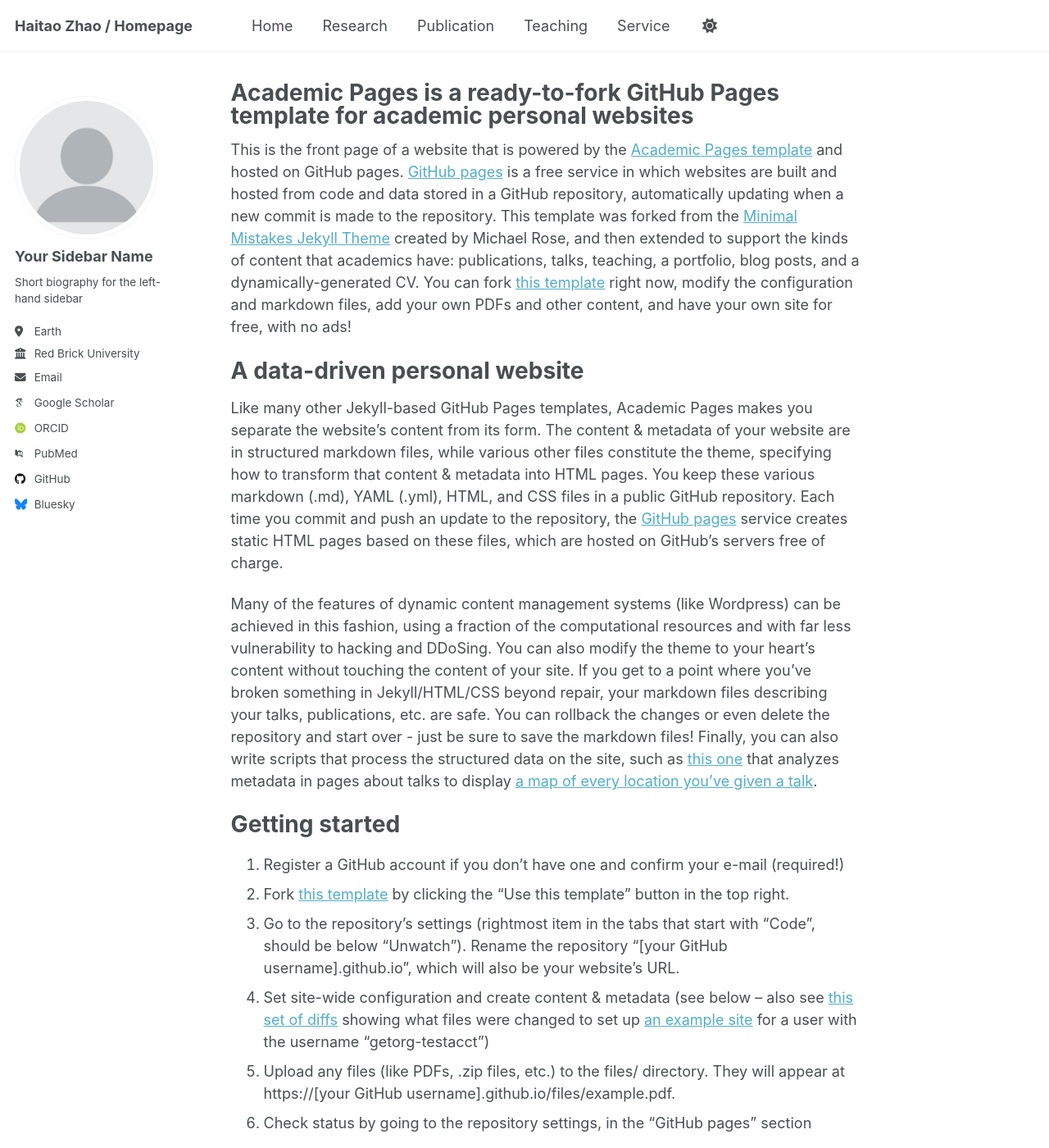
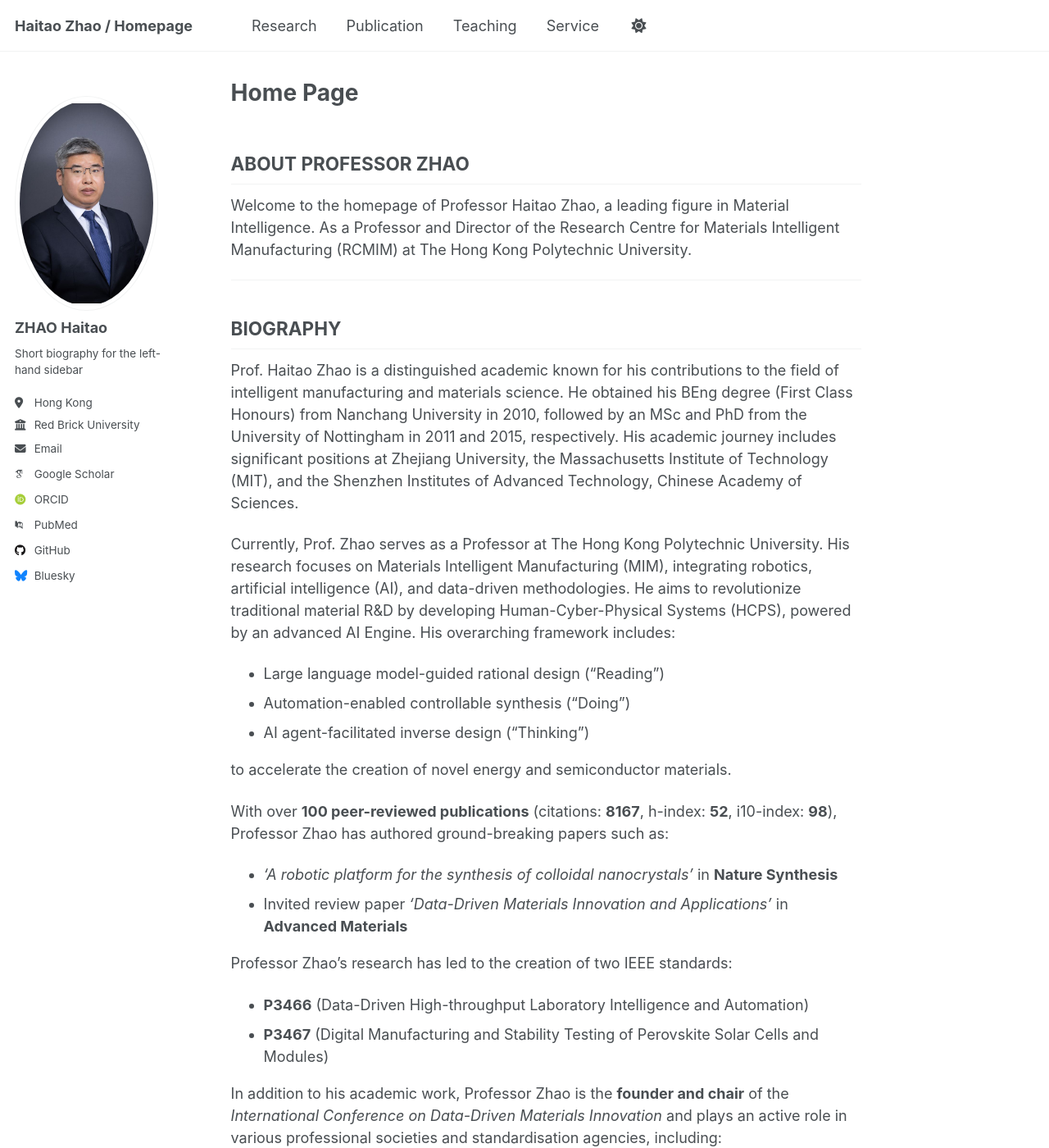
Before and after one commit to HaitaoZhao-PolyU/HaitaoZhao-PolyU.github.io, a Jekyll site: the page built from _pages/about.md, in a window 1280 px wide and 1400 px high. Shown: the whole window at 82% size. Built offline with Jekyll 4.4.1, drawn with Linux system fonts in a browser that asks for light colours; some web fonts are replaced; some of the changed text lies outside the part shown.

Commit message:
update home page and publications

```diff
--- a/_config.yml
+++ b/_config.yml
@@ -22,11 +22,11 @@ repository               : "haitaozhao-polyu/haitaozhao-polyu.github.io"
 #               Additional customization can be done by editing /_includes/author-profile.html
 author:
   # Biographic information
-  avatar           : "profile.png"
-  name             : "Your Sidebar Name"
+  avatar           : "ZHAO_Haitao.jpg"
+  name             : "ZHAO Haitao"
   pronouns         : # example: "she/her"
   bio              : "Short biography for the left-hand sidebar"
-  location         : "Earth"
+  location         : "Hong Kong"
   employer         : "Red Brick University"
   uri              : # URL
   email            : "none@example.org"
--- a/_data/navigation.yml
+++ b/_data/navigation.yml
@@ -8,8 +8,8 @@
 #      Markdown formatted page while the second is generated using JSON.
 
 main:
-  - title: "Home"
-    url: /home/
+  # - title: "Home"
+  #   url: /home/
 
   - title: "Research"
     url: /research/
--- a/_pages/about.md
+++ b/_pages/about.md
@@ -1,49 +1,101 @@
 ---
 permalink: /
-title: "Academic Pages is a ready-to-fork GitHub Pages template for academic personal websites"
+title: "Home Page"
 author_profile: true
 redirect_from:
   - /about/
   - /about.html
 ---
+## ABOUT PROFESSOR ZHAO
 
-This is the front page of a website that is powered by the [Academic Pages template](https://github.com/academicpages/academicpages.github.io) and hosted on GitHub pages. [GitHub pages](https://pages.github.com) is a free service in which websites are built and hosted from code and data stored in a GitHub repository, automatically updating when a new commit is made to the repository. This template was forked from the [Minimal Mistakes Jekyll Theme](https://mmistakes.github.io/minimal-mistakes/) created by Michael Rose, and then extended to support the kinds of content that academics have: publications, talks, teaching, a portfolio, blog posts, and a dynamically-generated CV. You can fork [this template](https://github.com/academicpages/academicpages.github.io) right now, modify the configuration and markdown files, add your own PDFs and other content, and have your own site for free, with no ads!
+Welcome to the homepage of Professor Haitao Zhao, a leading figure in Material Intelligence. As a Professor and Director of the Research Centre for Materials Intelligent Manufacturing (RCMIM) at The Hong Kong Polytechnic University.
 
-A data-driven personal website
-======
-Like many other Jekyll-based GitHub Pages templates, Academic Pages makes you separate the website's content from its form. The content & metadata of your website are in structured markdown files, while various other files constitute the theme, specifying how to transform that content & metadata into HTML pages. You keep these various markdown (.md), YAML (.yml), HTML, and CSS files in a public GitHub repository. Each time you commit and push an update to the repository, the [GitHub pages](https://pages.github.com/) service creates static HTML pages based on these files, which are hosted on GitHub's servers free of charge.
+---
 
-Many of the features of dynamic content management systems (like Wordpress) can be achieved in this fashion, using a fraction of the computational resources and with far less vulnerability to hacking and DDoSing. You can also modify the theme to your heart's content without touching the content of your site. If you get to a point where you've broken something in Jekyll/HTML/CSS beyond repair, your markdown files describing your talks, publications, etc. are safe. You can rollback the changes or even delete the repository and start over - just be sure to save the markdown files! Finally, you can also write scripts that process the structured data on the site, such as [this one](https://github.com/academicpages/academicpages.github.io/blob/master/talkmap.ipynb) that analyzes metadata in pages about talks to display [a map of every location you've given a talk](https://academicpages.github.io/talkmap.html).
+## BIOGRAPHY
 
-Getting started
-======
-1. Register a GitHub account if you don't have one and confirm your e-mail (required!)
-1. Fork [this template](https://github.com/academicpages/academicpages.github.io) by clicking the "Use this template" button in the top right.
-1. Go to the repository's settings (rightmost item in the tabs that start with "Code", should be below "Unwatch"). Rename the repository "[your GitHub username].github.io", which will also be your website's URL.
-1. Set site-wide configuration and create content & metadata (see below -- also see [this set of diffs](http://archive.is/3TPas) showing what files were changed to set up [an example site](https://getorg-testacct.github.io) for a user with the username "getorg-testacct")
-1. Upload any files (like PDFs, .zip files, etc.) to the files/ directory. They will appear at https://[your GitHub username].github.io/files/example.pdf.
-1. Check status by going to the repository settings, in the "GitHub pages" section
+Prof. Haitao Zhao is a distinguished academic known for his contributions to the field of intelligent manufacturing and materials science. He obtained his BEng degree (First Class Honours) from Nanchang University in 2010, followed by an MSc and PhD from the University of Nottingham in 2011 and 2015, respectively. His academic journey includes significant positions at Zhejiang University, the Massachusetts Institute of Technology (MIT), and the Shenzhen Institutes of Advanced Technology, Chinese Academy of Sciences.
 
-Site-wide configuration
-------
-The main configuration file for the site is in the base directory in [_config.yml](https://github.com/academicpages/academicpages.github.io/blob/master/_config.yml), which defines the content in the sidebars and other site-wide features. You will need to replace the default variables with ones about yourself and your site's github repository. The configuration file for the top menu is in [_data/navigation.yml](https://github.com/academicpages/academicpages.github.io/blob/master/_data/navigation.yml). For example, if you don't have a portfolio or blog posts, you can remove those items from that navigation.yml file to remove them from the header.
+Currently, Prof. Zhao serves as a Professor at The Hong Kong Polytechnic University. His research focuses on Materials Intelligent Manufacturing (MIM), integrating robotics, artificial intelligence (AI), and data-driven methodologies. He aims to revolutionize traditional material R&D by developing Human-Cyber-Physical Systems (HCPS), powered by an advanced AI Engine. His overarching framework includes:
 
-Create content & metadata
-------
-For site content, there is one markdown file for each type of content, which are stored in directories like _publications, _talks, _posts, _teaching, or _pages. For example, each talk is a markdown file in the [_talks directory](https://github.com/academicpages/academicpages.github.io/tree/master/_talks). At the top of each markdown file is structured data in YAML about the talk, which the theme will parse to do lots of cool stuff. The same structured data about a talk is used to generate the list of talks on the [Talks page](https://academicpages.github.io/talks), each [individual page](https://academicpages.github.io/talks/2012-03-01-talk-1) for specific talks, the talks section for the [CV page](https://academicpages.github.io/cv), and the [map of places you've given a talk](https://academicpages.github.io/talkmap.html) (if you run this [python file](https://github.com/academicpages/academicpages.github.io/blob/master/talkmap.py) or [Jupyter notebook](https://github.com/academicpages/academicpages.github.io/blob/master/talkmap.ipynb), which creates the HTML for the map based on the contents of the _talks directory).
+- Large language model-guided rational design ("Reading")
+- Automation-enabled controllable synthesis ("Doing")
+- AI agent-facilitated inverse design ("Thinking")
 
-**Markdown generator**
+to accelerate the creation of novel energy and semiconductor materials.
 
-The repository includes [a set of Jupyter notebooks](https://github.com/academicpages/academicpages.github.io/tree/master/markdown_generator
-) that converts a CSV containing structured data about talks or presentations into individual markdown files that will be properly formatted for the Academic Pages template. The sample CSVs in that directory are the ones I used to create my own personal website at stuartgeiger.com. My usual workflow is that I keep a spreadsheet of my publications and talks, then run the code in these notebooks to generate the markdown files, then commit and push them to the GitHub repository.
+With over **100 peer-reviewed publications** (citations: **8167**, h-index: **52**, i10-index: **98**), Professor Zhao has authored ground-breaking papers such as:
 
-How to edit your site's GitHub repository
-------
-Many people use a git client to create files on their local computer and then push them to GitHub's servers. If you are not familiar with git, you can directly edit these configuration and markdown files directly in the github.com interface. Navigate to a file (like [this one](https://github.com/academicpages/academicpages.github.io/blob/master/_talks/2012-03-01-talk-1.md) and click the pencil icon in the top right of the content preview (to the right of the "Raw | Blame | History" buttons). You can delete a file by clicking the trashcan icon to the right of the pencil icon. You can also create new files or upload files by navigating to a directory and clicking the "Create new file" or "Upload files" buttons.
+- *‘A robotic platform for the synthesis of colloidal nanocrystals’* in **Nature Synthesis**
+- Invited review paper *‘Data-Driven Materials Innovation and Applications’* in **Advanced Materials**
 
-Example: editing a markdown file for a talk
-![Editing a markdown file for a talk](/images/editing-talk.png)
+Professor Zhao’s research has led to the creation of two IEEE standards:
 
-For more info
-------
-More info about configuring Academic Pages can be found in [the guide](https://academicpages.github.io/markdown/), the [growing wiki](https://github.com/academicpages/academicpages.github.io/wiki), and you can always [ask a question on GitHub](https://github.com/academicpages/academicpages.github.io/discussions). The [guides for the Minimal Mistakes theme](https://mmistakes.github.io/minimal-mistakes/docs/configuration/) (which this theme was forked from) might also be helpful.
+- **P3466** (Data-Driven High-throughput Laboratory Intelligence and Automation)
+- **P3467** (Digital Manufacturing and Stability Testing of Perovskite Solar Cells and Modules)
+
+In addition to his academic work, Professor Zhao is the **founder and chair** of the *International Conference on Data-Driven Materials Innovation* and plays an active role in various professional societies and standardisation agencies, including:
+
+- IEEE Smart Manufacturing Standards Committee
+- IEEE SA Regional Group of the Guangdong-Hong Kong-Macao Greater Bay Area
+- Guangdong-Hong Kong-Macao Greater Bay Area Standard Innovation Alliance
+
+He is also a **Registered Senior Standardisation Engineer** in **Hong Kong** and **Guangdong Province**.
+
+---
+
+## RESEARCH CENTER
+
+The **Research Centre for Materials Intelligent Manufacturing (RCMIM)** is dedicated to revolutionizing materials science through cutting-edge interdisciplinary research in artificial intelligence and robotics.
+
+> Artificial Intelligence is redefining the future of Physics and Chemistry.
+
+Our mission is to establish an interdisciplinary technology (i.e., **Material Intelligence**) that focuses on enabling intelligent material synthesis through artificial intelligence and robotic infrastructure, similar to the way a scientist’s mind and hands work — and even beyond.
+
+By addressing the challenges through this unique interdisciplinary research (AI, robotics, and materials), **RCMIM** pioneers a transformative research framework focused on four core areas:
+
+1. **Large language models guided rational design**
+   *(Extraction of synthesis formulas and parameters)*
+2. **Robotics-enabled controllable synthesis**
+   *(Execution of high-throughput synthesis and in-situ characterization)*
+3. **A domain-specific model facilitated learning and generating**
+   *(Evolution of synthesis formulas and parameters)*
+4. **Embodied intelligence-powered autonomous cycles of Extraction-Execution-Evolution**
+
+The proposed **4E techniques** (*Extraction, Execution, Evolution, and Embodied intelligence*) will establish an infrastructure of **Material Intelligence** to significantly improve the level of precision in material synthesis and intelligence in interdisciplinary research.
+
+---
+
+## OPEN POSITIONS
+
+### Postdoctoral Positions
+
+We are looking for postdoctoral fellows to join our team in the areas of **Materials Intelligent Manufacturing (MIM)**, **artificial intelligence (AI)**, **robotics**, and **data-driven methodologies**. Postdoctoral fellows will work on research projects, collaborate with experts, and contribute to impactful publications.
+
+We welcome applications from candidates with strong research backgrounds and expertise in related fields. Applicants should have a **PhD in a relevant area**, along with **research experience** and a **solid publication record**.
+
+---
+
+### PhD Students
+
+We welcome applications from highly motivated students worldwide who are passionate about research in **Materials Intelligent Manufacturing (MIM)**, **artificial intelligence (AI)**, **robotics**, and **advanced materials**.
+
+PhD students in our group will:
+
+- Have access to modern laboratories with advanced equipment
+- Gain practical experience with automation systems, large-scale data processing, and AI-driven material design
+- Collaborate across disciplines, working with academic and industry partners to solve real-world challenges
+
+We are looking for students with strong **academic performance**, **problem-solving skills**, and **research interests** that align with our work.
+
+---
+
+## HOW TO APPLY
+
+If you are interested in any of these positions, please send your **CV** to:
+
+📧 **hai-tao.zhao@polyu.edu.hk**
+
+We encourage all applicants to highlight their **skills**, **research experience**, and **reasons for joining our group** in their applications.
+
+---
```
Also changed, not shown: _home/home-1.md (+78 -10 lines), _publications/2009-10-01-paper-title-number-1.md (deleted, +0 -14 lines), _publications/2010-10-01-paper-title-number-2.md (deleted, +0 -14 lines), _publications/2015-10-01-paper-title-number-3.md (deleted, +0 -14 lines), _publications/2021-03-01-crystal-facet-design-ml.md (added, +11 -0 lines), _publications/2022-09-01-data-driven-materials-innovation.md (added, +11 -0 lines), _publications/2023-05-01-flexible-sensing-ml.md (added, +11 -0 lines), _publications/2023-06-01-platinum-alloy-ml-descriptor.md (added, +11 -0 lines), _publications/2023-06-01-robotic-platform-colloidal-nanocrystals.md (added, +11 -0 lines), _publications/2023-07-01-robotic-hg-detection-silver.md (added, +11 -0 lines), _publications/2023-08-01-gold-nanorods-seedless-ml.md (added, +11 -0 lines), _publications/2024-01-01-battery-electrodes-ml.md (added, +11 -0 lines), _publications/2024-02-17-paper-title-number-4.md (deleted, +0 -13 lines), _publications/2024-04-01-cspbbr3-controlled-synthesis.md (added, +11 -0 lines), 3 more files.
